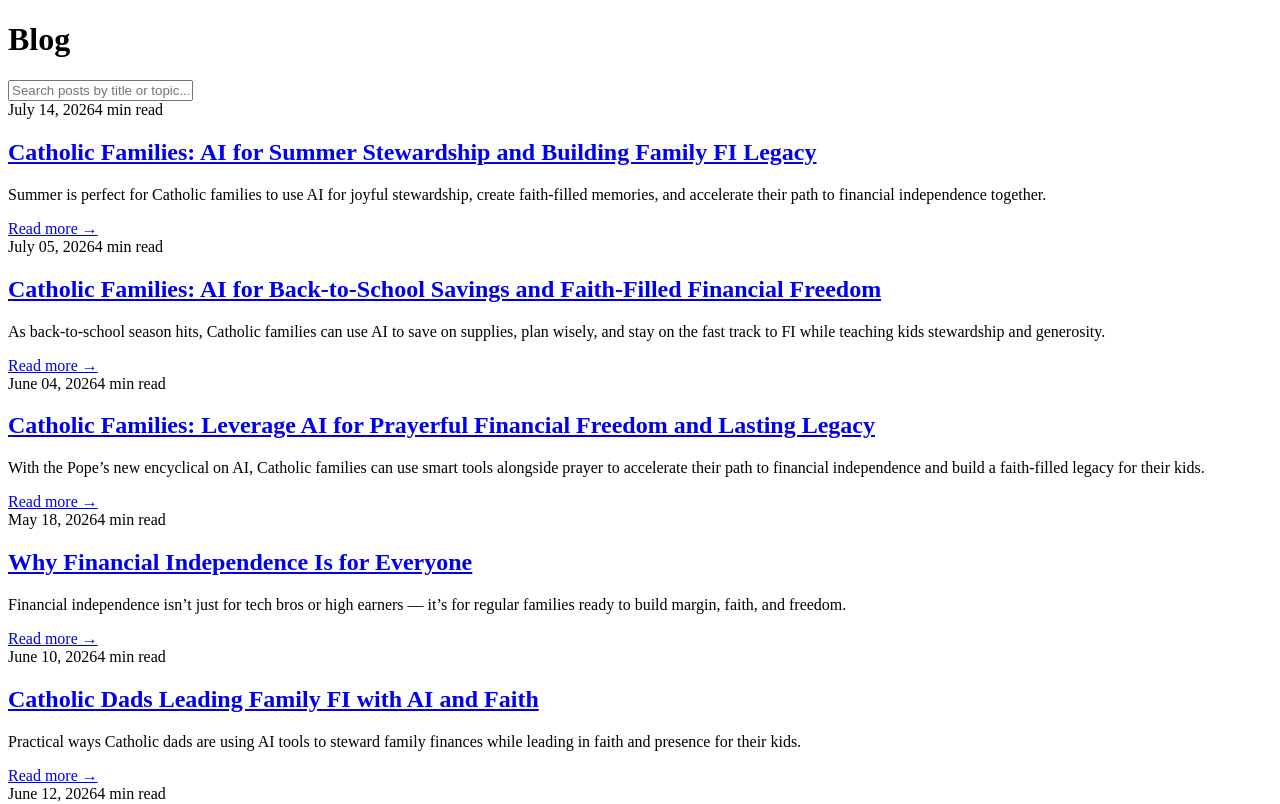
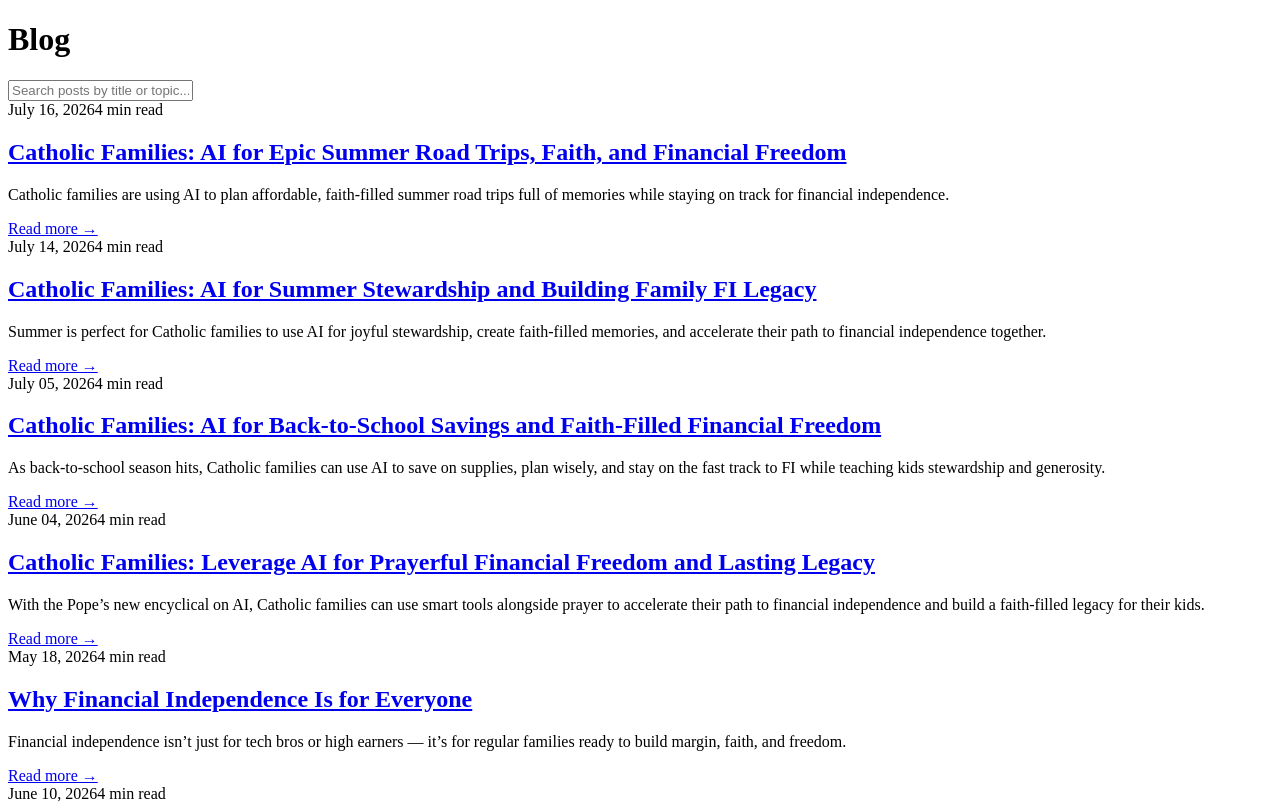
Before and after one commit to daughterpop/super-fi-calc, a React (Vite) app: page /blog in a window 1280 px wide. Shown: the top 804 px of the page. Built offline with nearby package versions, Linux system fonts and the light colour scheme.

Commit message:
Add daily blog post: Catholic Families: AI for Epic Summer Road Trips, Faith, and Financial Freedom – July 16, 2026

```diff
--- a/src/pages/BlogIndex.jsx
+++ b/src/pages/BlogIndex.jsx
@@ -2,6 +2,14 @@ import React, { useState } from 'react';
 import { Link } from 'react-router-dom';
 
 const allPosts = [
+  {
+    title: 'Catholic Families: AI for Epic Summer Road Trips, Faith, and Financial Freedom',
+    date: 'July 16, 2026',
+    excerpt: 'Catholic families are using AI to plan affordable, faith-filled summer road trips full of memories while staying on track for financial independence.',
+    readTime: '4 min read',
+    slug: 'catholic-families-ai-for-epic-summer-road-trips-faith-and-financial-freedom',
+    link: '/blog/catholic-families-ai-for-epic-summer-road-trips-faith-and-financial-freedom'
+  },
   {
     title: 'Catholic Families: AI for Summer Stewardship and Building Family FI Legacy',
     date: 'July 14, 2026',
```
